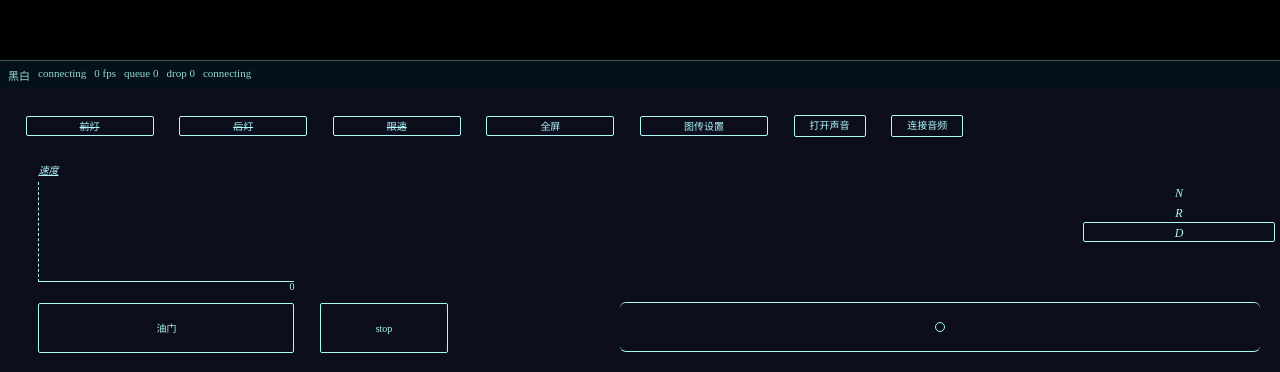
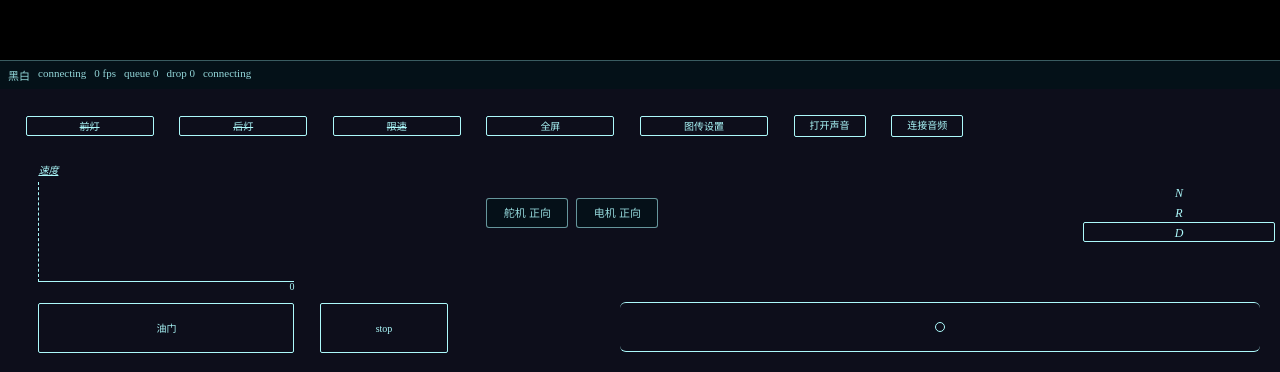
Before and after one commit to yinlubin1989/remoteControl, a React (Vite) app: page / in a window 1280 px wide. Shown: the part 580-952 px from the top of the page. Built offline with nearby package versions, Linux system fonts and the light colour scheme; no server answers.

Commit message:
feat: add drive direction settings

```diff
--- a/src/App.css
+++ b/src/App.css
@@ -992,6 +992,29 @@ body,
     position: absolute;
     top: 105px
 }
+.DriveConfig {
+    position: absolute;
+    left: 38vw;
+    top: 16px;
+    display: flex;
+    gap: 8px;
+}
+.DriveConfig button {
+    appearance: none;
+    width: 82px;
+    height: 30px;
+    color: rgba(172, 249, 251, 0.86);
+    background: rgba(4, 18, 24, 0.74);
+    border: 1px solid rgba(172, 249, 251, 0.58);
+    border-radius: 3px;
+    font-size: 11px;
+    line-height: 28px;
+    text-align: center;
+}
+.DriveConfig button.active {
+    color: #041218;
+    background: rgba(172, 249, 251, 0.96);
+}
 .SpeedSlider {
     left: 3vw;
     top: 0;
--- a/src/App.jsx
+++ b/src/App.jsx
@@ -45,6 +45,12 @@ const socket = io()
 window.socket = socket
 const THROTTLE_NEUTRAL = 1500
 const BRAKE_PWM_OFFSET = 300
+const STEERING_DIRECTION_KEY = 'steering-direction'
+const MOTOR_DIRECTION_KEY = 'motor-direction'
+
+const loadDirectionSetting = (key) => (
+  window.localStorage.getItem(key) === 'reverse'
+)
 
 socket.on("connect", () => {
   socket.emit('setPulseLength', {
@@ -72,8 +78,16 @@ function App() {
   const [lgThrottle, setLgThrottle] = useState(0)
   const [isLimit, setIsLimit] = useState(false)
   const [lgGear, setLgGear] = useState('D')
+  const [steeringReversed, setSteeringReversed] = useState(() => (
+    loadDirectionSetting(STEERING_DIRECTION_KEY)
+  ))
+  const [motorReversed, setMotorReversed] = useState(() => (
+    loadDirectionSetting(MOTOR_DIRECTION_KEY)
+  ))
   const [cam, setCam] = useState(50)
   const [isFullScreen, setIsFullScreen] = useState(false)
+  const steeringReversedRef = useRef(steeringReversed)
+  const motorReversedRef = useRef(motorReversed)
   const [videoProfile, setVideoProfile] = useState(() => {
     const savedProfile = window.localStorage.getItem('video-profile')
     return ['low', 'wide', 'clear', 'full', 'custom'].includes(savedProfile)
@@ -129,16 +143,35 @@ function App() {
   }, [lgGear])
 
   useEffect(() => {
+    steeringReversedRef.current = steeringReversed
+    window.localStorage.setItem(
+      STEERING_DIRECTION_KEY,
+      steeringReversed ? 'reverse' : 'normal',
+    )
+    pwmChange(14, 50)
+  }, [steeringReversed])
+
+  useEffect(() => {
+    motorReversedRef.current = motorReversed
+    window.localStorage.setItem(
+      MOTOR_DIRECTION_KEY,
+      motorReversed ? 'reverse' : 'normal',
+    )
+    setThrottleNeutral()
+  }, [motorReversed])
+
+  useEffect(() => {
     console.log(cam)
     pwmChange(2, cam)
   }, [cam])
 
   useEffect(() => {
+    const wheelValue = getSteeringValue(lgWheel)
     socket.emit('setPulseLength', {
       pin: 14,
-      data: (((lgWheel - 50) * 0.5) + 50) * 19 + 610
+      data: (((wheelValue - 50) * 0.5) + 50) * 19 + 610
     })
-  }, [lgWheel])
+  }, [lgWheel, steeringReversed])
 
   useEffect(() => {
     let pwm = THROTTLE_NEUTRAL
@@ -157,7 +190,7 @@ function App() {
     } else {
       socket.emit('setPulseLength', {
         pin: 15,
-        data: pwm
+        data: getMotorPulse(pwm)
       })
     }
   }, [lgThrottle])
@@ -217,16 +250,27 @@ function App() {
   }
 
   const pwmChange = (pinKey, e) => {
+    const value = pinKey === 14 ? getSteeringValue(e) : e
     socket.emit('setPulseLength', {
       pin: pinKey,
-      data: e * 20 + 500
+      data: value * 20 + 500
     })
+  }
+
+  const getSteeringValue = (value) => {
+    if (!steeringReversedRef.current) return value
+    return 100 - value
+  }
+
+  const getMotorPulse = (pwm) => {
+    if (!motorReversedRef.current) return pwm
+    return THROTTLE_NEUTRAL - (pwm - THROTTLE_NEUTRAL)
   }
 
   const setThrottleNeutral = () => {
     socket.emit('setPulseLength', {
       pin: 15,
-      data: THROTTLE_NEUTRAL
+      data: getMotorPulse(THROTTLE_NEUTRAL)
     })
   }
 
@@ -245,7 +289,7 @@ function App() {
     if (gearValue.current === 'N') return
     socket.emit('setPulseLength', {
       pin: 15,
-      data: pwm
+      data: getMotorPulse(pwm)
     })
   }
 
@@ -268,8 +312,16 @@ function App() {
     if (gearValue.current === 'N') return
     socket.emit('setPulseLength', {
       pin: 15,
-      data: pwm
+      data: getMotorPulse(pwm)
     })
+  }
+
+  const toggleSteeringDirection = () => {
+    setSteeringReversed(current => !current)
+  }
+
+  const toggleMotorDirection = () => {
+    setMotorReversed(current => !current)
   }
 
   const openVideoSettings = () => {
@@ -409,6 +461,22 @@ function App() {
           onTouchCancel={onTouchEndThrottle}
         >stop</a>
         <Gear onChange={gearChange}/>
+        <div className="DriveConfig">
+          <button
+            type="button"
+            className={steeringReversed ? 'active' : ''}
+            onClick={toggleSteeringDirection}
+          >
+            舵机 {steeringReversed ? '反向' : '正向'}
+          </button>
+          <button
+            type="button"
+            className={motorReversed ? 'active' : ''}
+            onClick={toggleMotorDirection}
+          >
+            电机 {motorReversed ? '反向' : '正向'}
+          </button>
+        </div>
         <Direction onChange={e => pwmChange(14, 100 - e)}/>
       </div>
       <br />
```
Also changed, not shown: 5 other files (tests, documents, lock files or other folders).
